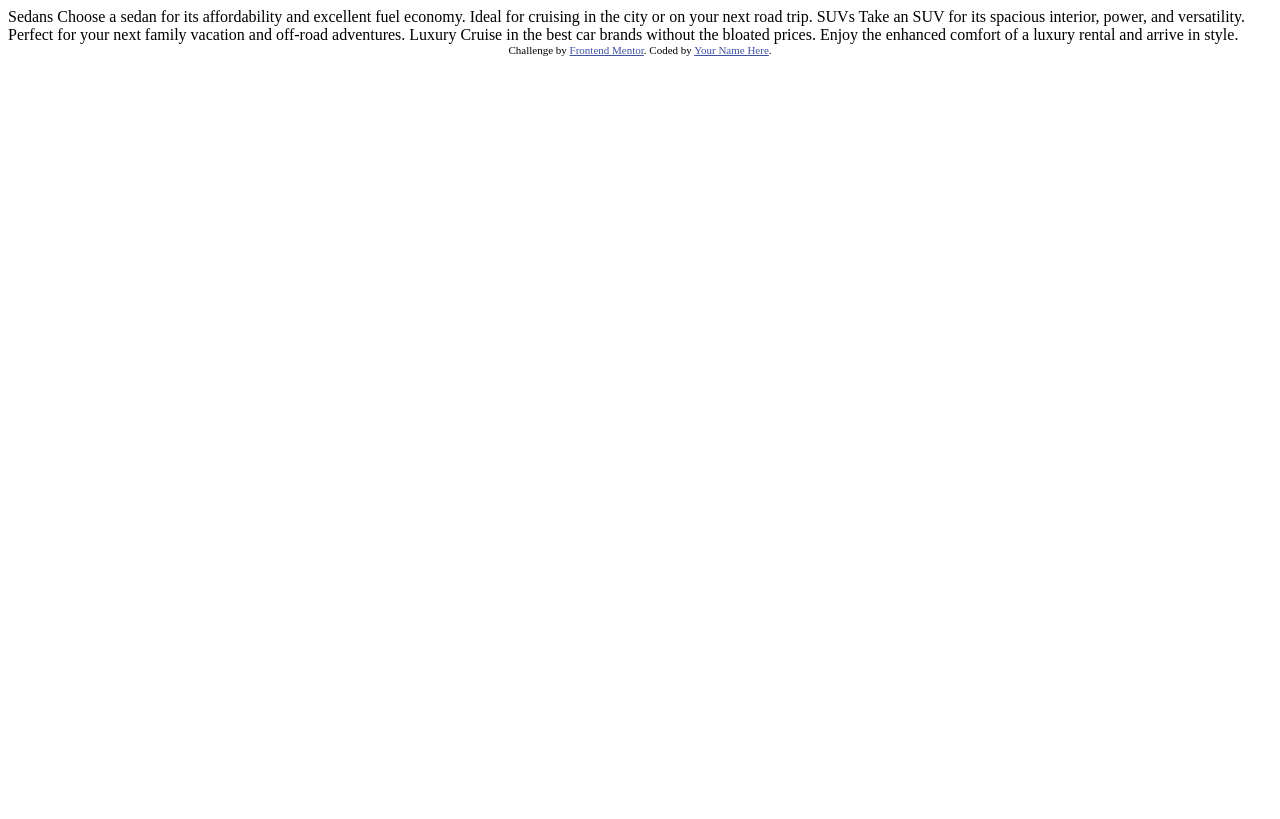
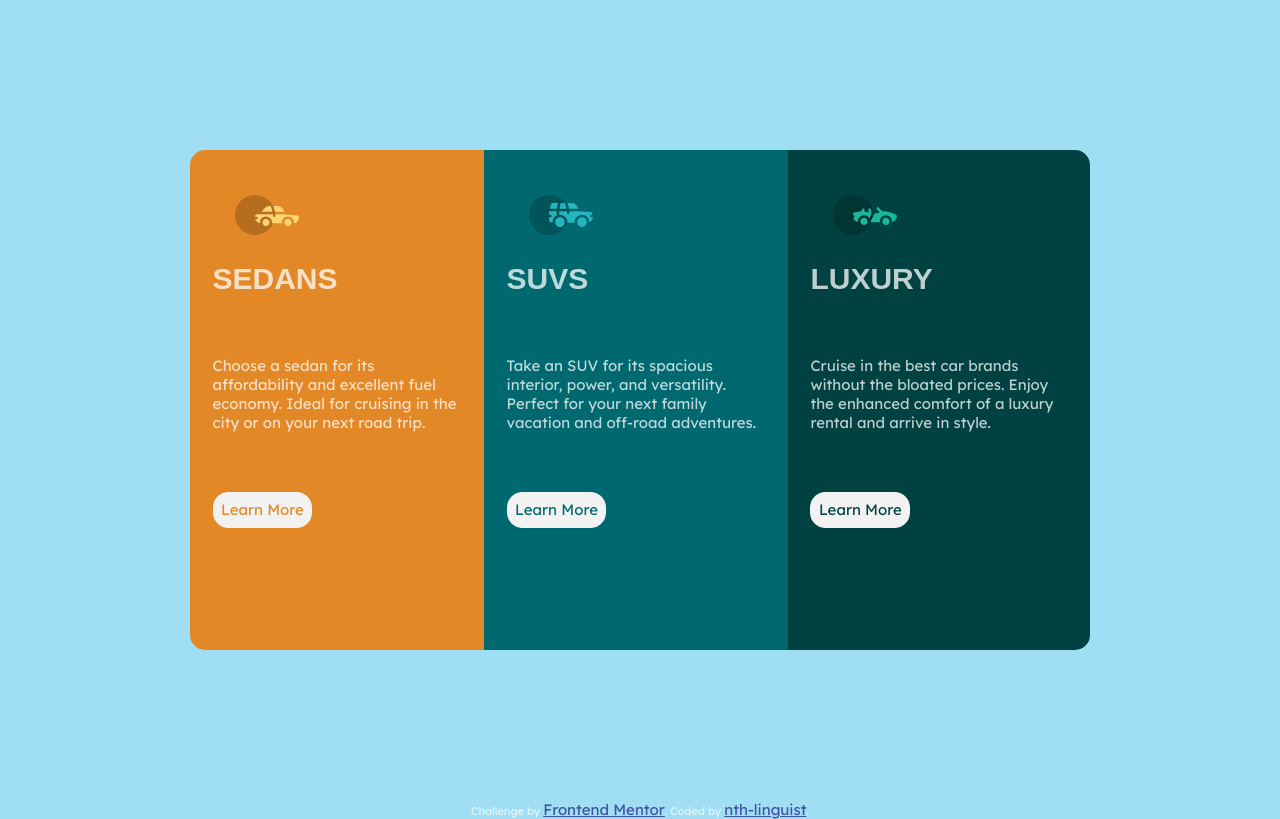
Before and after one commit to nth-linguist/F-E-M-TASK-3-card-responsive, a plain HTML site: page index.html in a window 1280 px wide. Drawn offline with Linux system fonts and the light colour scheme; a web font is replaced by a local one.

Commit message:
code along with tsbSankara

```diff
--- a/index.html
+++ b/index.html
@@ -4,7 +4,12 @@
   <meta charset="UTF-8">
   <meta name="viewport" content="width=device-width, initial-scale=1.0"> <!-- displays site properly based on user's device -->
 
+  <link rel="stylesheet" href="./css/style.css">
+
   <link rel="icon" type="image/png" sizes="32x32" href="./images/favicon-32x32.png">
+  <link rel="preconnect" href="https://fonts.googleapis.com">
+<link rel="preconnect" href="https://fonts.gstatic.com" crossorigin>
+<link href="https://fonts.googleapis.com/css2?family=Forum&family=Lexend+Deca&display=swap" rel="stylesheet">
 
   <title>Frontend Mentor | 3-column preview card component</title>
 
@@ -13,24 +18,54 @@
     .attribution { font-size: 11px; text-align: center; }
     .attribution a { color: hsl(228, 45%, 44%); }
   </style>
+
+
+
 </head>
 <body>
 
-  Sedans
+  <div class="container">
+    <div class="card bright-orange">
+      <img src="./images/icon-sedans.svg" alt="">
+      <h3>Sedans</h3>
+      <p>
         Choose a sedan for its affordability and excellent fuel economy. Ideal for cruising in the city
         or on your next road trip.
+      </p>
+      <button id="btn-sed">Learn More</button>
 
-  SUVs
+    </div>
+    <div class="card dark-cyan">
+
+      <img src="./images/icon-suvs.svg" alt="">
+
+      <h3>SUVs</h3>
+
+      <p>
         Take an SUV for its spacious interior, power, and versatility. Perfect for your next family vacation
         and off-road adventures.
+      </p>
+      <button id="btn-suv">Learn More</button>
 
-  Luxury
+    </div>
+
+    <div class="card very-dark-cyan">
+      <img src="./images/icon-luxury.svg" alt="">
+      <h3>Luxury</h3>
+
+      <p>
         Cruise in the best car brands without the bloated prices. Enjoy the enhanced comfort of a luxury
         rental and arrive in style.
+      </p>
+      <button id="btn-lux">Learn More</button>
+
+    </div>
+  </div>
 
   <div class="attribution">
     Challenge by <a href="https://www.frontendmentor.io?ref=challenge" target="_blank">Frontend Mentor</a>.
-    Coded by <a href="#">Your Name Here</a>.
+    Coded by <a href="#">nth-linguist</a>.
   </div>
+
 </body>
 </html>
```
Lines whose indentation alone changed are shown as unchanged.
